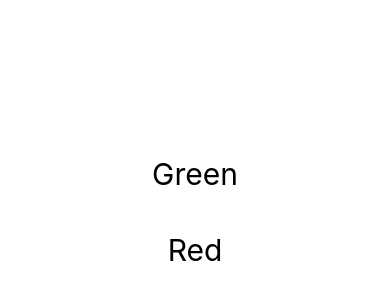
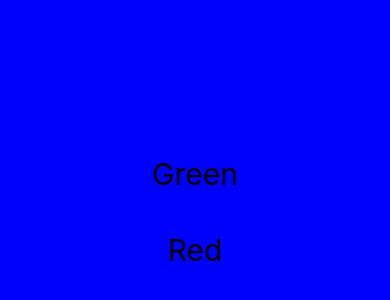
Before and after one commit to AustinT33/native_training, a React Native app: screen / in a window 390 px wide. Shown: the part 210-510 px from the top of the page. Built offline with nearby package versions, Linux system fonts and the light colour scheme.

Commit message:
useState to change color on press

```diff
--- a/App.js
+++ b/App.js
@@ -2,10 +2,13 @@
 import { StyleSheet, View, Text } from 'react-native';
 
 export default function App() {
+  const [backgroundColor, setBackgroundColor] = useState('blue');
   return (
-    <View style={styles.container}>
-      <Text style={styles.button}>Green</Text>
-      <Text style={styles.button}>Red</Text>
+    <View style={[styles.container, { backgroundColor }]}>
+      <Text style={styles.button}
+        onPress={ () => setBackgroundColor('green')}>Green</Text>
+      <Text style={styles.button}
+        onPress={ () => setBackgroundColor('red')}>Red</Text>
     </View>
   );
 }
@@ -19,6 +22,6 @@
   button: {
     fontSize: 30,
     margin: 10,
-    padding: 10
+    padding: 10,
   },
 })
```
